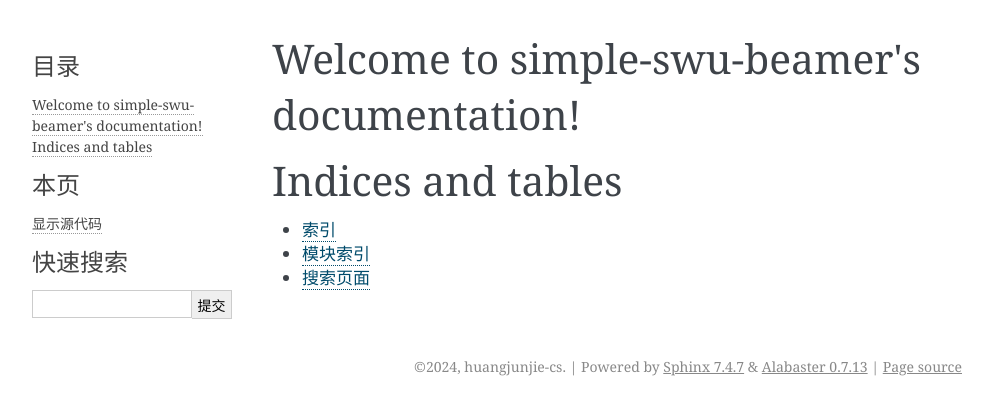
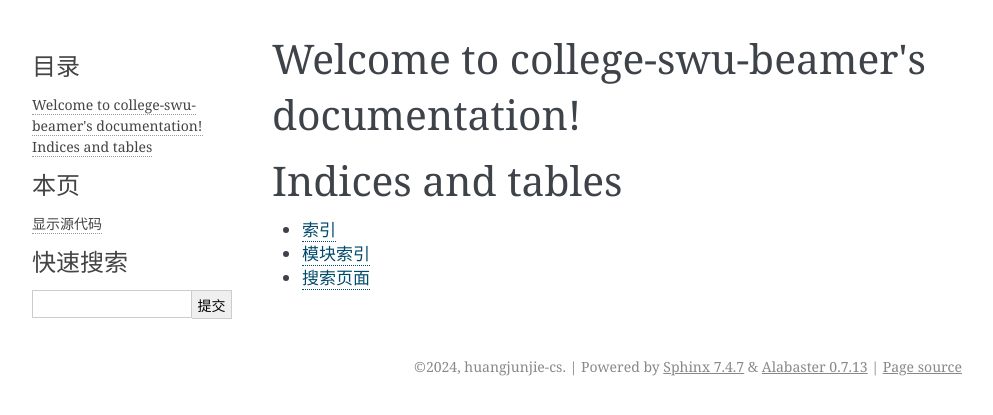
Before and after one commit to huangjunjie-cs/college-swu-beamer, a Sphinx documentation site: the page built from docs/index.rst, in a window 1280 px wide. Shown: the top 415 px of the page, without its empty margins (148-1141 px from the left). Built offline with Sphinx 7.4.7, drawn with Linux system fonts in a browser that asks for light colours.

Commit message:
rename to college

```diff
--- a/docs/conf.py
+++ b/docs/conf.py
@@ -6,7 +6,7 @@
 # -- Project information -----------------------------------------------------
 # https://www.sphinx-doc.org/en/master/usage/configuration.html#project-information
 
-project = 'simple-swu-beamer'
+project = 'college-swu-beamer'
 copyright = '2024, huangjunjie-cs'
 author = 'huangjunjie-cs'
 release = '0.0.1'
--- a/docs/index.rst
+++ b/docs/index.rst
@@ -1,9 +1,9 @@
-.. simple-swu-beamer documentation master file, created by
+.. college-swu-beamer documentation master file, created by
    sphinx-quickstart on Fri Nov 29 13:43:04 2024.
    You can adapt this file completely to your liking, but it should at least
    contain the root `toctree` directive.
 
-Welcome to simple-swu-beamer's documentation!
+Welcome to college-swu-beamer's documentation!
 =============================================
 
 .. toctree::
```
Also changed, not shown: README.md (+4 -3 lines), 6 other files.
